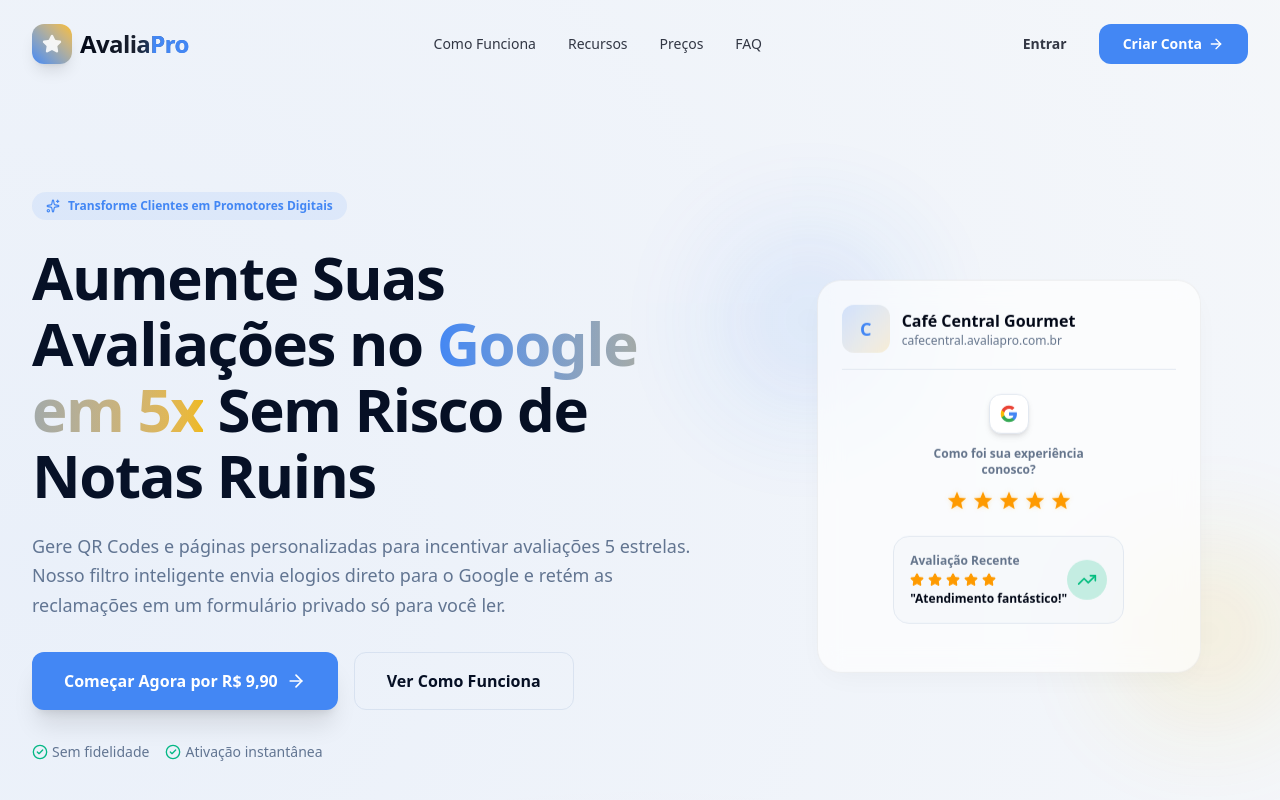
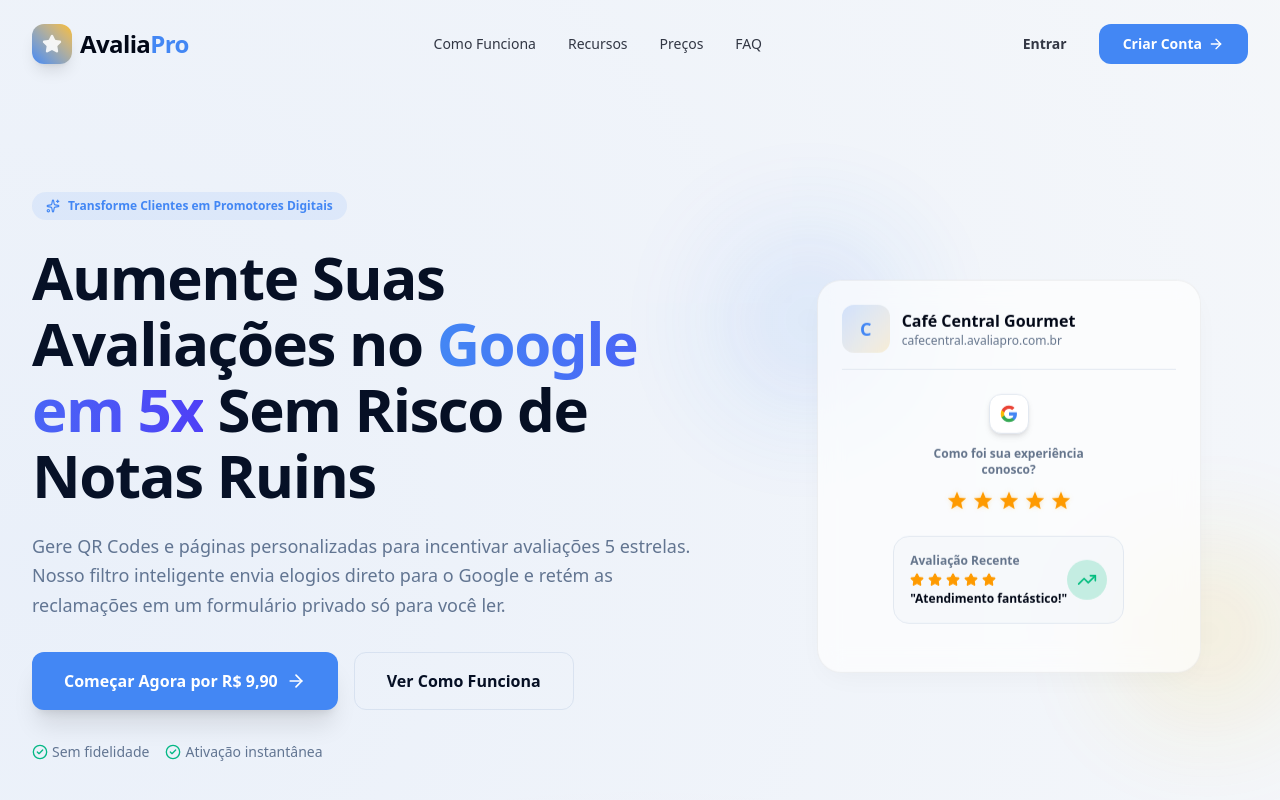
Before and after one commit to Renatounivesp/avaliapro, a Next.js app: page / in a window 1280 px wide. Shown: the top 800 px of the page. Built offline with nearby package versions, Linux system fonts and the light colour scheme.

Commit message:
style: melhorar contraste das cores de gradiente e logotipo do Google para legibilidade premium

```diff
--- a/src/app/globals.css
+++ b/src/app/globals.css
@@ -261,7 +261,7 @@
   content: "";
   position: absolute;
   inset: -1px;
-  background: linear-gradient(90deg, #4285F4, #FBBC05);
+  background: linear-gradient(90deg, #4285F4, #4F46E5);
   border-radius: inherit;
   z-index: -1;
   opacity: 0;
@@ -273,6 +273,6 @@
 }
 
 .glow-button-primary:hover {
-  box-shadow: 0 0 25px rgba(66, 133, 244, 0.5);
+  box-shadow: 0 0 25px rgba(66, 133, 244, 0.4);
   transform: scale(1.02);
 }
--- a/src/app/page.tsx
+++ b/src/app/page.tsx
@@ -75,7 +75,7 @@
             <div className="w-10 h-10 rounded-xl bg-gradient-to-tr from-primary to-secondary flex items-center justify-center shadow-lg group-hover:scale-105 transition-transform duration-300">
               <Star className="w-5 h-5 text-white fill-white animate-pulse" />
             </div>
-            <span className="text-2xl font-extrabold tracking-tight bg-gradient-to-r from-foreground via-foreground/90 to-primary bg-clip-text text-transparent">
+            <span className="text-2xl font-extrabold tracking-tight text-foreground">
               Avalia<span className="text-primary font-bold">Pro</span>
             </span>
           </Link>
@@ -134,7 +134,7 @@
                 <Sparkles className="w-3.5 h-3.5" /> Transforme Clientes em Promotores Digitais
               </div>
               <h1 className="text-4xl sm:text-5xl lg:text-6xl font-extrabold tracking-tight leading-[1.1] mb-6">
-                Aumente Suas Avaliações no <span className="bg-gradient-to-r from-primary to-secondary bg-clip-text text-transparent">Google em 5x</span> Sem Risco de Notas Ruins
+                Aumente Suas Avaliações no <span className="bg-gradient-to-r from-primary to-indigo-600 bg-clip-text text-transparent">Google em 5x</span> Sem Risco de Notas Ruins
               </h1>
               <p className="text-lg text-muted-foreground max-w-2xl mb-8 leading-relaxed">
                 Gere QR Codes e páginas personalizadas para incentivar avaliações 5 estrelas. Nosso filtro inteligente envia elogios direto para o Google e retém as reclamações em um formulário privado só para você ler.
```
